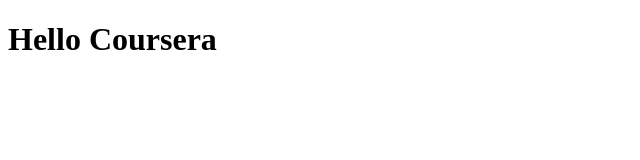
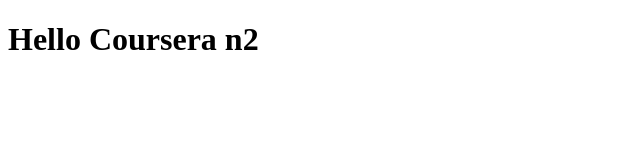
Before and after one commit to Salim-2022/Salim-2022.github.io, a plain HTML site: page site/index.html in a window 1280 px wide. Shown: the full height of the page, 0-640 px from the left. Drawn offline with Linux system fonts and the light colour scheme.

Commit message:
Changes to be committed: modified:   site/index.html

```diff
--- a/site/index.html
+++ b/site/index.html
@@ -6,6 +6,6 @@
 	<title>Hello Coursera</title>
 </head>
 <body>
-<h1>Hello Coursera</h1>
+<h1>Hello Coursera n2</h1>
 </body>
 </html>
```
